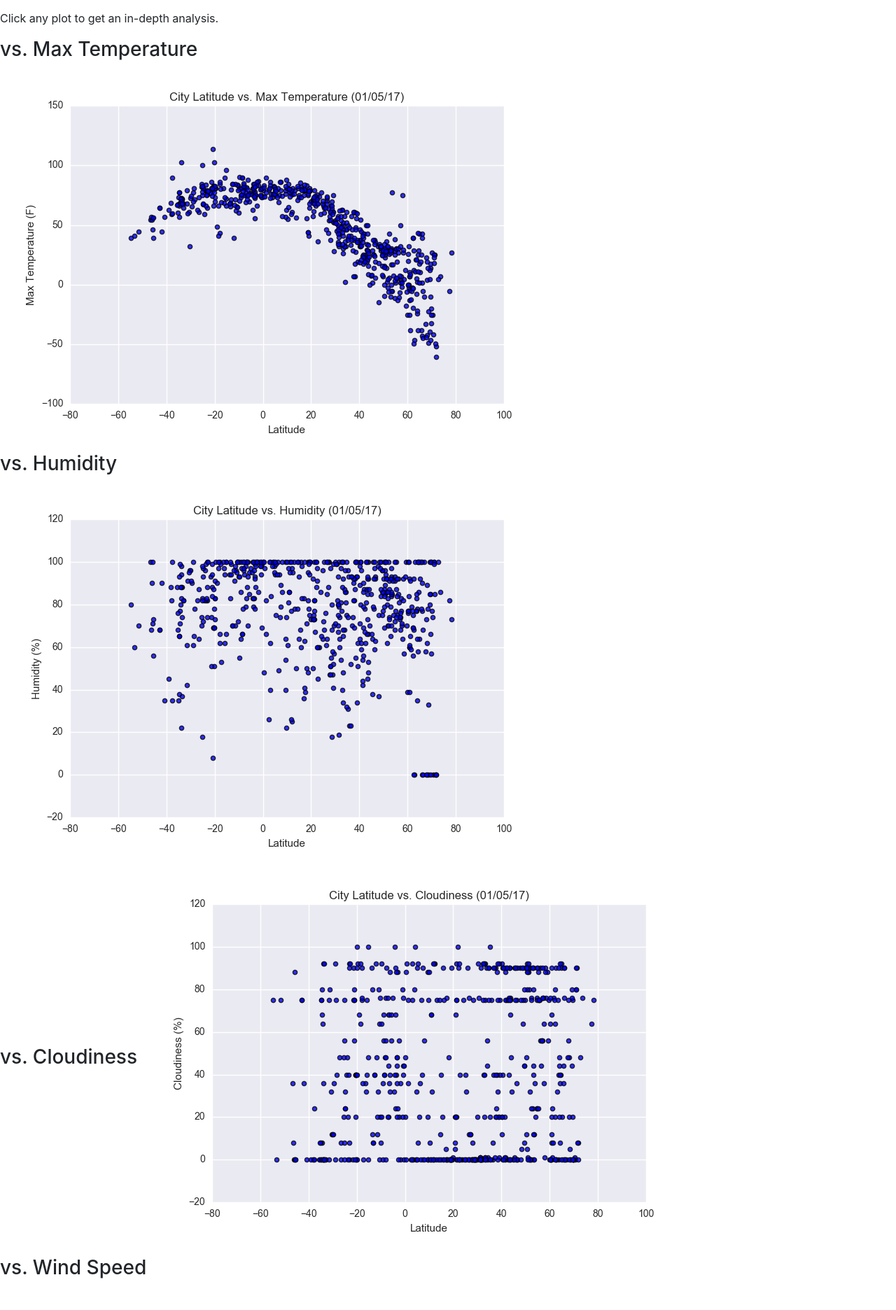
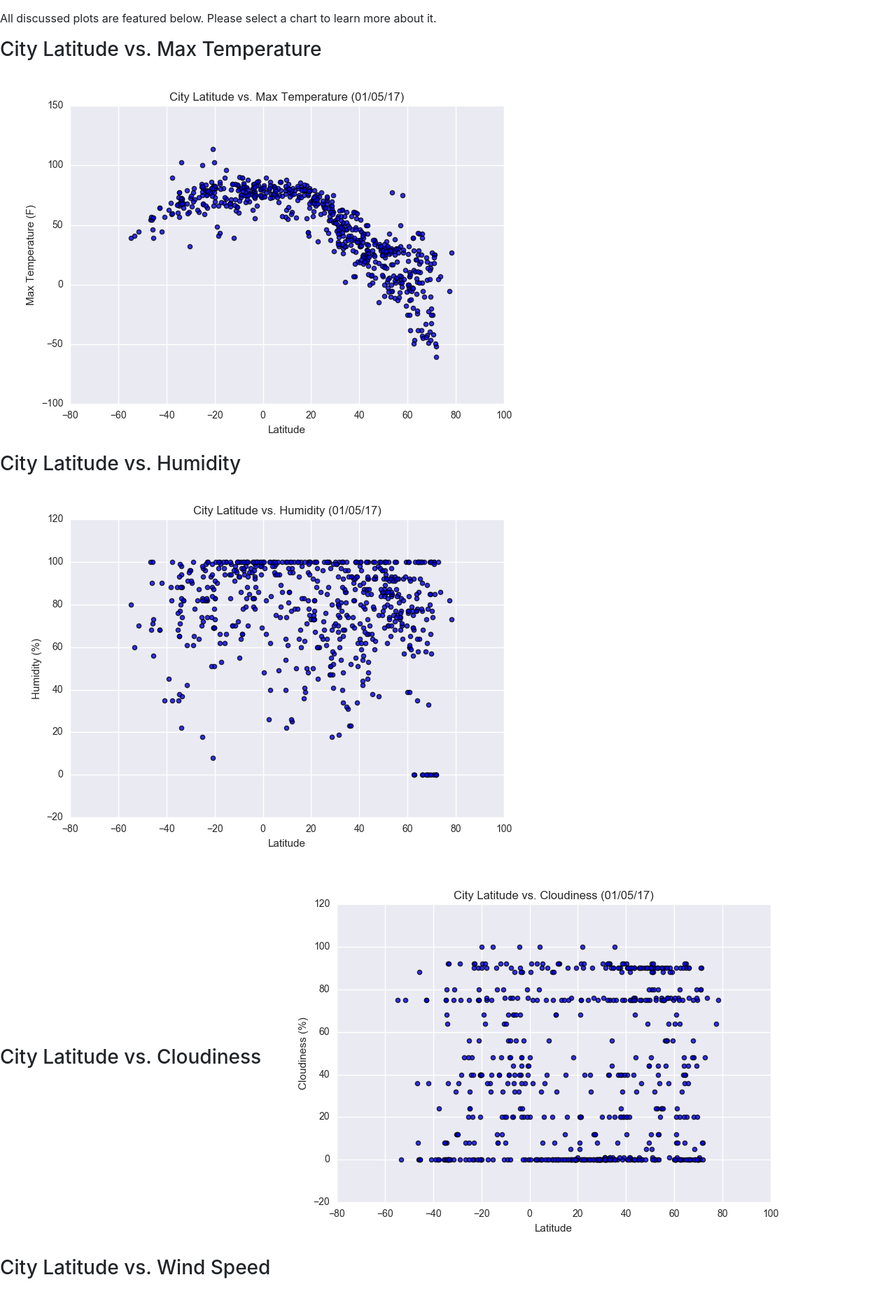
Before and after one commit to terrilvallikalam/Web-Design-Challenge, a plain HTML site: page Files/comparisons.html in a window 1280 px wide. Shown: the part 139-2011 px from the top of the page at 70% size. Drawn offline with nearby package versions, Linux system fonts and the light colour scheme; files whose address does not match are found by name.

Commit message:
more work

```diff
--- a/Files/comparisons.html
+++ b/Files/comparisons.html
@@ -41,20 +41,20 @@
         </div>
       </nav>
 
-    <h1>Comparison: Latitude vs X</h1>
+    <h1>Comparisons</h1>
     <hr>
-    <p>Click any plot to get an in-depth analysis.</p>
+    <p>All discussed plots are featured below. Please select a chart to learn more about it.</p>
 
-    <h3>vs. Max Temperature</h3>
+    <h3>City Latitude vs. Max Temperature</h3>
     <a href="temperature.html"><img src="Resources/images/Fig1.png" alt="City Latitude vs. Temperature Map"/></a>
 
-    <h3>vs. Humidity</h3>
+    <h3>City Latitude vs. Humidity</h3>
     <a href="humidity.html"><img src="Resources/images/Fig2.png" alt="City Latitude vs. Humidity Map"/></a>
 
-    <h3>vs. Cloudiness</a>
+    <h3>City Latitude vs. Cloudiness</a>
     <a href="cloudiness.html"><img src="Resources/images/Fig3.png" alt="City Latitude vs. Cloudiness Map"/></a>
 
-    <h3>vs. Wind Speed</h3>
+    <h3>City Latitude vs. Wind Speed</h3>
     <a href="windspeed.html"><img src="Resources/images/Fig4.png" alt="City Latitude vs. Wind Speed Map"/></a>
 
 
```
Also changed, not shown: Files/cloudiness.html (+1 -1 lines), Files/humidity.html (+1 -1 lines), Files/temperature.html (+1 -1 lines), Files/windspeed.html (+1 -1 lines).
